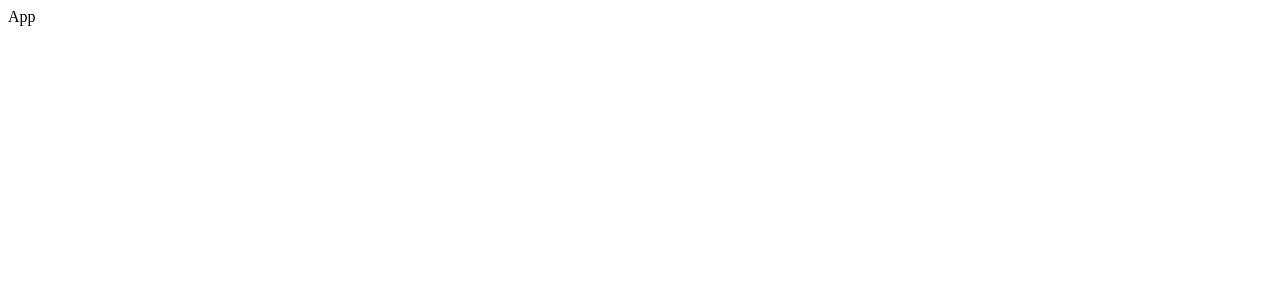
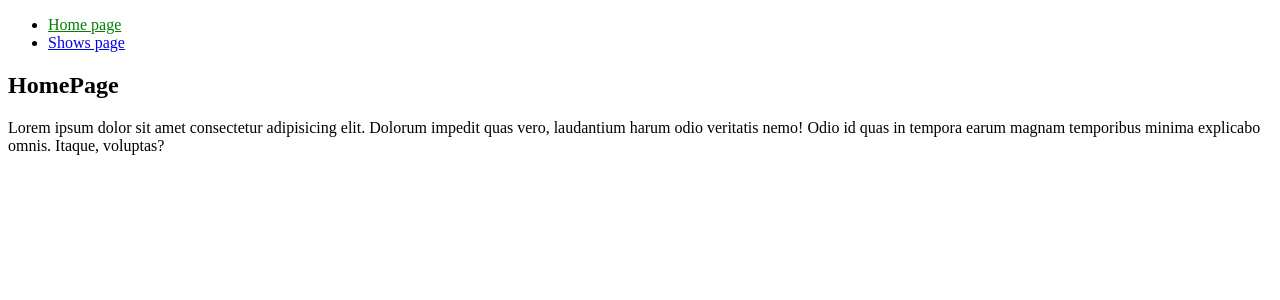
Before and after one commit to VitaliiKalinbet/react_js_20, a React (Create React App) app: page / in a window 1280 px wide. Shown: the top 300 px of the page. Built offline with nearby package versions, Linux system fonts and the light colour scheme.

Commit message:
09 react router basic

```diff
--- a/package.json
+++ b/package.json
@@ -6,9 +6,11 @@
     "@testing-library/jest-dom": "^4.2.4",
     "@testing-library/react": "^9.3.2",
     "@testing-library/user-event": "^7.1.2",
+    "axios": "^0.19.1",
     "prop-types": "^15.7.2",
     "react": "^16.12.0",
     "react-dom": "^16.12.0",
+    "react-router-dom": "^5.1.2",
     "react-scripts": "3.3.0"
   },
   "scripts": {
--- a/src/components/App.js
+++ b/src/components/App.js
@@ -1,7 +1,26 @@
 import React from 'react';
+import { Switch, Route, Redirect } from 'react-router-dom';
+import routes from '../routes/routes';
+import Navigation from './Navigation/Navigation';
 
 function App() {
-  return <div>App</div>;
+  return (
+    <div>
+      <Navigation />
+      <Switch>
+        <Route
+          path={routes.HOME_PAGE.path}
+          exact
+          component={routes.HOME_PAGE.component}
+        />
+        <Route
+          path={routes.SHOWS_PAGE.path}
+          component={routes.SHOWS_PAGE.component}
+        />
+        <Redirect to={routes.HOME_PAGE.path} />
+      </Switch>
+    </div>
+  );
 }
 
 export default App;
--- /dev/null
+++ b/src/components/Details/Details.js
@@ -0,0 +1,32 @@
+/* eslint-disable react/prop-types */
+import React, { Component } from 'react';
+import * as API from '../../services/api';
+
+class Details extends Component {
+  state = {
+    show: null,
+  };
+
+  componentDidMount() {
+    const { match } = this.props;
+    this.serchExactShow(match.params.showID);
+  }
+
+  componentDidUpdate(prevProps) {
+    const { match } = this.props;
+    if (prevProps.match.params.showID !== match.params.showID) {
+      this.serchExactShow(match.params.showID);
+    }
+  }
+
+  serchExactShow = id => {
+    API.searchExactShow(id).then(res => this.setState({ show: res.data }));
+  };
+
+  render() {
+    const { show } = this.state;
+    return <>{show && <img src={show.image.medium} alt={show.name} />}</>;
+  }
+}
+
+export default Details;
--- /dev/null
+++ b/src/components/Navigation/Navigation.js
@@ -0,0 +1,26 @@
+import React from 'react';
+import { NavLink } from 'react-router-dom';
+import routes from '../../routes/routes';
+
+const Navigation = () => {
+  return (
+    <ul>
+      <li>
+        <NavLink
+          exact
+          activeStyle={{ color: 'green' }}
+          to={routes.HOME_PAGE.path}
+        >
+          Home page
+        </NavLink>
+      </li>
+      <li>
+        <NavLink activeStyle={{ color: 'green' }} to={routes.SHOWS_PAGE.path}>
+          Shows page
+        </NavLink>
+      </li>
+    </ul>
+  );
+};
+
+export default Navigation;
--- a/src/index.js
+++ b/src/index.js
@@ -1,5 +1,11 @@
 import React from 'react';
 import ReactDOM from 'react-dom';
+import { BrowserRouter } from 'react-router-dom';
 import App from './components/App';
 
-ReactDOM.render(<App />, document.getElementById('root'));
+ReactDOM.render(
+  <BrowserRouter>
+    <App />
+  </BrowserRouter>,
+  document.getElementById('root'),
+);
--- /dev/null
+++ b/src/pages/HomePage/HomePage.js
@@ -0,0 +1,16 @@
+import React from 'react';
+
+const HomePage = () => {
+  return (
+    <div>
+      <h2>HomePage</h2>
+      <p>
+        Lorem ipsum dolor sit amet consectetur adipisicing elit. Dolorum impedit
+        quas vero, laudantium harum odio veritatis nemo! Odio id quas in tempora
+        earum magnam temporibus minima explicabo omnis. Itaque, voluptas?
+      </p>
+    </div>
+  );
+};
+
+export default HomePage;
--- /dev/null
+++ b/src/pages/ShowsPage/ShowsPage.js
@@ -0,0 +1,39 @@
+/* eslint-disable react/prop-types */
+import React, { Component } from 'react';
+import { Route, Link } from 'react-router-dom';
+import * as API from '../../services/api';
+import Details from '../../components/Details/Details';
+
+class ShowsPage extends Component {
+  state = {
+    shows: [],
+  };
+
+  componentDidMount() {
+    this.serch();
+  }
+
+  serch = query => {
+    API.searchShows(query).then(res => this.setState({ shows: res.data }));
+  };
+
+  render() {
+    const { shows } = this.state;
+    const { match } = this.props;
+    return (
+      <div>
+        <ul>
+          {shows.map(el => (
+            <li key={el.show.id}>
+              <Link to={`${match.url}/${el.show.id}`}>{el.show.name}</Link>
+            </li>
+          ))}
+        </ul>
+
+        <Route path={`${match.path}/:showID`} component={Details} />
+      </div>
+    );
+  }
+}
+
+export default ShowsPage;
--- /dev/null
+++ b/src/routes/routes.js
@@ -0,0 +1,13 @@
+import HomePage from '../pages/HomePage/HomePage';
+import ShowsPage from '../pages/ShowsPage/ShowsPage';
+
+export default {
+  HOME_PAGE: {
+    path: '/',
+    component: HomePage,
+  },
+  SHOWS_PAGE: {
+    path: '/shows',
+    component: ShowsPage,
+  },
+};
--- /dev/null
+++ b/src/services/api.js
@@ -0,0 +1,7 @@
+import axios from 'axios';
+
+export const searchShows = (query = 'girls') =>
+  axios.get(`http://api.tvmaze.com/search/shows?q=${query}`);
+
+export const searchExactShow = id =>
+  axios.get(`http://api.tvmaze.com/shows/${id}`);
```
Also changed, not shown: src/pages/ShowDetailsPage/ShowDetailsPage.js (added, +11 -0 lines), 1 other file (tests, documents, lock files or other folders).
